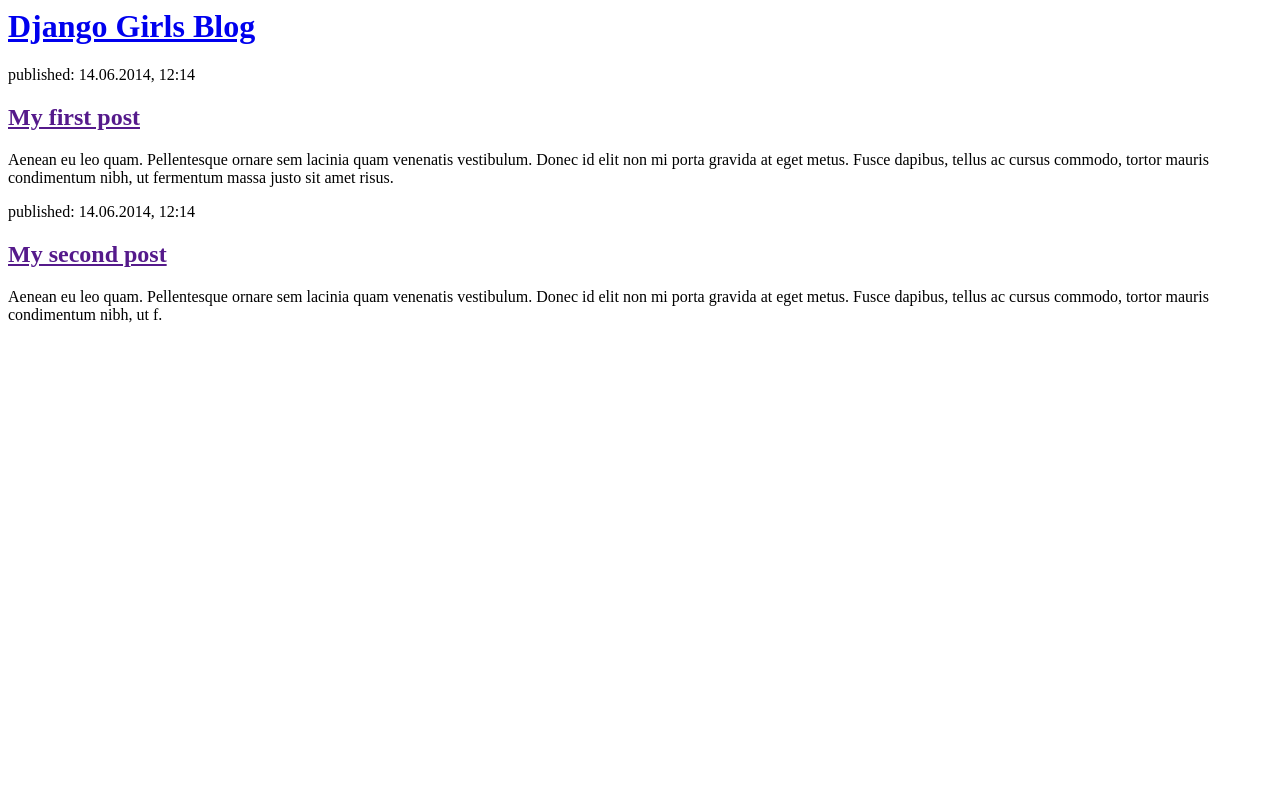
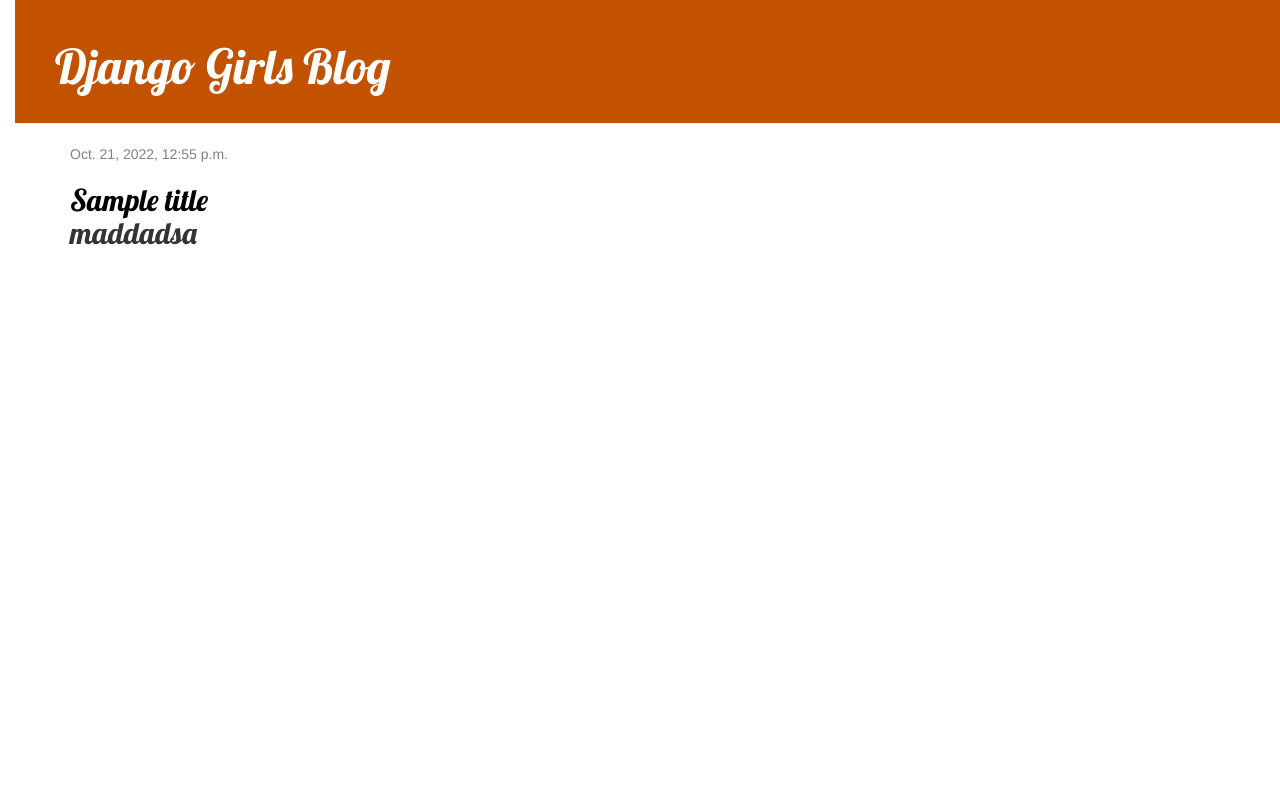
Before and after one commit to Markete17/Python-Blog, a Django app: page / in a window 1280 px wide. Run offline with Django 3.2, Linux system fonts and the light colour scheme; data comes from the database, SQL or seed files in the repository; both versions use the stored data as it was after the commit; some libraries are stand-ins or nearby versions.

Commit message:
Detail added

```diff
--- a/mysite/blog/models.py
+++ b/mysite/blog/models.py
@@ -10,7 +10,8 @@
     published_date = models.DateTimeField(blank=True,null=True)
 
     def publish(self):
-        self.published_date = timezone.now
+        self.published_date = timezone.now()
         self.save()
+
     def __str__(self):
         return self.title
--- /dev/null
+++ b/mysite/blog/static/css/blog.css
@@ -0,0 +1,54 @@
+h1 a, h2 a {
+    color: #FCA205;
+    font-family: 'Lobster';
+}
+
+body {
+    padding-left: 15px;
+}
+.page-header {
+    background-color: #C25100;
+    margin-top: 0;
+    padding: 20px 20px 20px 40px;
+}
+
+.page-header h1, .page-header h1 a, .page-header h1 a:visited, .page-header h1 a:active {
+    color: #ffffff;
+    font-size: 36pt;
+    text-decoration: none;
+}
+
+.content {
+    margin-left: 40px;
+}
+
+h1, h2, h3, h4 {
+    font-family: 'Lobster', cursive;
+}
+
+.date {
+    color: #828282;
+}
+
+.save {
+    float: right;
+}
+
+.post-form textarea, .post-form input {
+    width: 100%;
+}
+
+.top-menu, .top-menu:hover, .top-menu:visited {
+    color: #ffffff;
+    float: right;
+    font-size: 26pt;
+    margin-right: 20px;
+}
+
+.post {
+    margin-bottom: 70px;
+}
+
+.post h2 a, .post h2 a:visited {
+    color: #000000;
+}
--- /dev/null
+++ b/mysite/blog/templates/blog/base.html
@@ -0,0 +1,23 @@
+{% load static %}
+<html>
+    <head>
+        <title>Django Girls blog</title>
+        <link rel="stylesheet" href="//maxcdn.bootstrapcdn.com/bootstrap/3.2.0/css/bootstrap.min.css">
+        <link rel="stylesheet" href="//maxcdn.bootstrapcdn.com/bootstrap/3.2.0/css/bootstrap-theme.min.css">
+        <link href='//fonts.googleapis.com/css?family=Lobster&subset=latin,latin-ext' rel='stylesheet' type='text/css'>
+        <link rel="stylesheet" href="{% static 'css/blog.css' %}">
+    </head>
+    <body>
+        <div class="page-header">
+            <h1><a href="/">Django Girls Blog</a></h1>
+        </div>
+        <div class="content container">
+            <div class="row">
+                <div class="col-md-8">
+                {% block content %}
+                {% endblock %}
+                </div>
+            </div>
+        </div>
+    </body>
+</html>
--- a/mysite/blog/templates/blog/post_list.html
+++ b/mysite/blog/templates/blog/post_list.html
@@ -1,22 +1,13 @@
-<html>
-    <head>
-        <title>Django Girls blog</title>
-    </head>
-    <body>
-        <div>
-            <h1><a href="/">Django Girls Blog</a></h1>
+{% extends 'blog/base.html' %}
+
+{% block content %}
+    {% for post in posts %}
+        <div class="post">
+            <div class="date">
+                {{ post.published_date }}
+            </div>
+            <h2><a href="{% url 'post_detail' pk=post.pk %}">{{ post.title }}</a></a>
+            <p>{{ post.text|linebreaksbr }}</p>
         </div>
-
-        <div>
-            <p>published: 14.06.2014, 12:14</p>
-            <h2><a href="">My first post</a></h2>
-            <p>Aenean eu leo quam. Pellentesque ornare sem lacinia quam venenatis vestibulum. Donec id elit non mi porta gravida at eget metus. Fusce dapibus, tellus ac cursus commodo, tortor mauris condimentum nibh, ut fermentum massa justo sit amet risus.</p>
-        </div>
-
-        <div>
-            <p>published: 14.06.2014, 12:14</p>
-            <h2><a href="">My second post</a></h2>
-            <p>Aenean eu leo quam. Pellentesque ornare sem lacinia quam venenatis vestibulum. Donec id elit non mi porta gravida at eget metus. Fusce dapibus, tellus ac cursus commodo, tortor mauris condimentum nibh, ut f.</p>
-        </div>
-    </body>
-</html>
+    {% endfor %}
+{% endblock content %}
--- a/mysite/blog/urls.py
+++ b/mysite/blog/urls.py
@@ -2,5 +2,6 @@
 from . import views
 
 urlpatterns = [
-    path('',views.post_list,name='post_list')
+    path('',views.post_list,name='post_list'),
+    path('post/<int:pk>',views.post_detail,name='post_detail')
 ]
--- a/mysite/blog/views.py
+++ b/mysite/blog/views.py
@@ -1,5 +1,11 @@
-from django.shortcuts import render
+from django.shortcuts import render,get_object_or_404
+from .models import Post
+from django.utils import timezone
 
 # Create your views here.
 def post_list(request):
-    return render(request,'blog/post_list.html',{})
+    posts = Post.objects.filter(published_date__lte=timezone.now()).order_by('published_date')
+    return render(request,'blog/post_list.html',{"posts": posts})
+def post_detail(request,pk):
+    post = get_object_or_404(Post,pk=pk)
+    return render(request,'blog/post_detail.html',{"post": post})
```
Also changed, not shown: mysite/blog/templates/blog/post_detail.html (added, +13 -0 lines), mysite/db.sqlite3.
